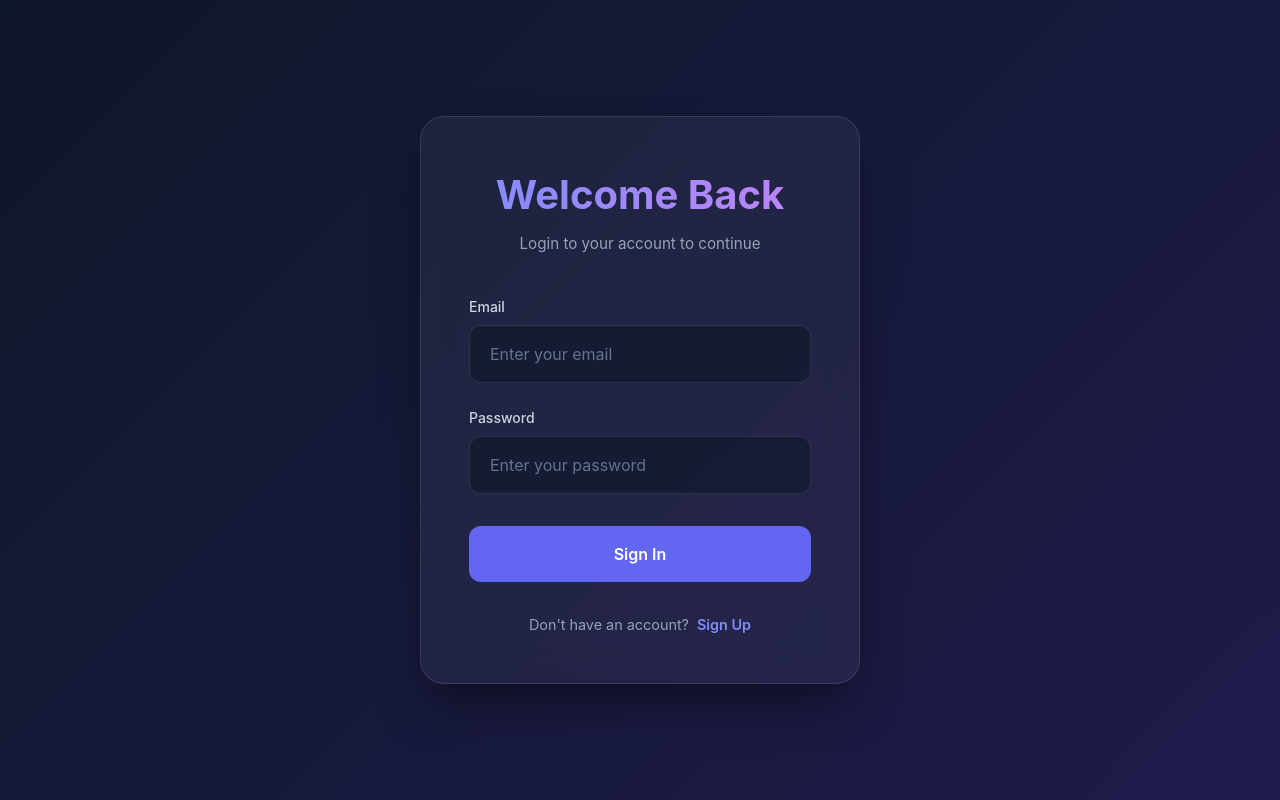
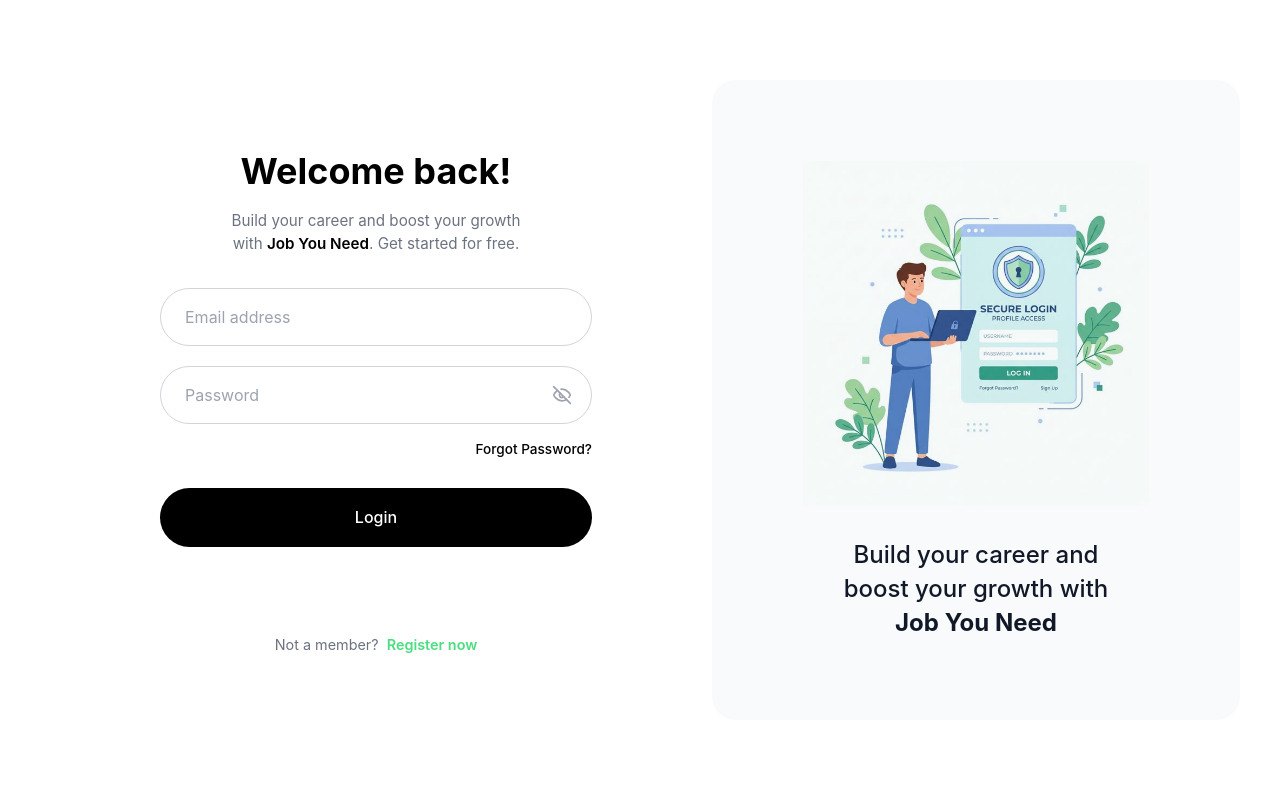
Before and after one commit to AmanSingh-404/Job_You_Need, a React app in the folder Frontend/: page /login in a window 1280 px wide. Built offline with nearby package versions, Linux system fonts and the light colour scheme; the HTML template or start-up script is replaced by a standard one.

Commit message:
update the UI login and signup

```diff
--- a/Frontend/src/pages/Auth.css
+++ b/Frontend/src/pages/Auth.css
@@ -1,179 +1,232 @@
 :root {
-  --primary-color: #6366f1;
-  --primary-hover: #4f46e5;
-  --bg-gradient: linear-gradient(135deg, #0f172a 0%, #1e1b4b 100%);
-  --glass-bg: rgba(255, 255, 255, 0.05);
-  --glass-border: rgba(255, 255, 255, 0.1);
-  --text-primary: #f8fafc;
-  --text-secondary: #94a3b8;
+  --font-family: 'Inter', -apple-system, BlinkMacSystemFont, "Segoe UI", Roboto, Helvetica, Arial, sans-serif;
+  --bg-color: #ffffff;
+  --panel-bg: #f8fafc; /* light slate/blue-white */
+  --text-primary: #111827;
+  --text-secondary: #6b7280;
+  --border-color: #d1d5db;
+  --primary-button: #000000;
+  --primary-button-hover: #1f2937;
+  --accent-color: #4ade80;
   --error-color: #ef4444;
 }
 
 body {
   margin: 0;
-  font-family: 'Inter', -apple-system, BlinkMacSystemFont, "Segoe UI", Roboto, Helvetica, Arial, sans-serif;
-  background: var(--bg-gradient);
+  font-family: var(--font-family);
+  background-color: var(--bg-color);
   color: var(--text-primary);
+}
+
+.auth-wrapper {
+  display: flex;
   min-height: 100vh;
+  justify-content: center;
+  align-items: center;
+  padding: 1rem;
+  box-sizing: border-box;
 }
 
 .auth-container {
   display: flex;
+  flex-direction: row;
+  width: 100%;
+  max-width: 1200px;
+  height: 80vh;
+  min-height: 600px;
+  background: #ffffff;
+  border-radius: 24px;
+}
+
+/* Left Panel (Form) */
+.auth-left {
+  flex: 1;
+  display: flex;
+  flex-direction: column;
+  justify-content: center;
+  padding: 4rem 10%;
+  box-sizing: border-box;
+  animation: fadeIn 0.8s ease;
+}
+
+/* Right Panel (Illustration) */
+.auth-right {
+  flex: 1;
+  background-color: var(--panel-bg);
+  border-radius: 24px;
+  display: flex;
+  flex-direction: column;
   justify-content: center;
   align-items: center;
-  min-height: 100vh;
-  padding: 2rem;
+  padding: 3rem;
   box-sizing: border-box;
+  text-align: center;
+  position: relative;
 }
 
-.auth-card {
-  background: var(--glass-bg);
-  backdrop-filter: blur(16px);
-  -webkit-backdrop-filter: blur(16px);
-  border: 1px solid var(--glass-border);
-  border-radius: 24px;
-  padding: 3rem;
-  width: 100%;
-  max-width: 440px;
-  box-shadow: 0 25px 50px -12px rgba(0, 0, 0, 0.5);
-  animation: slideUp 0.6s cubic-bezier(0.16, 1, 0.3, 1);
-}
-
-@keyframes slideUp {
-  0% {
-    opacity: 0;
-    transform: translateY(30px);
-  }
-  100% {
-    opacity: 1;
-    transform: translateY(0);
+@media (max-width: 900px) {
+  .auth-right {
+    display: none;
   }
 }
 
+.auth-right img {
+  max-width: 80%;
+  margin-bottom: 2rem;
+  object-fit: contain;
+  mix-blend-mode: multiply; /* Blends the white background of the illustration seamlessly */
+}
+
+.auth-right h2 {
+  font-size: 1.5rem;
+  font-weight: 500;
+  max-width: 300px;
+  margin: 0;
+  color: #111827;
+  line-height: 1.4;
+}
+
+.auth-right h2 strong {
+  font-weight: 700;
+}
+
+/* Header */
 .auth-header {
+  margin-bottom: 2rem;
   text-align: center;
-  margin-bottom: 2.5rem;
 }
 
 .auth-header h1 {
-  font-size: 2.5rem;
+  font-size: 2.25rem;
   font-weight: 700;
-  margin: 0 0 0.5rem 0;
-  background: linear-gradient(to right, #818cf8, #c084fc);
-  -webkit-background-clip: text;
-  background-clip: text;
-  -webkit-text-fill-color: transparent;
+  margin-bottom: 0.75rem;
+  color: #000000;
 }
 
 .auth-header p {
   color: var(--text-secondary);
   font-size: 0.95rem;
+  line-height: 1.5;
   margin: 0;
 }
 
+.auth-header strong {
+  color: #000;
+  font-weight: 600;
+}
+
+/* Form Elements */
 .auth-form {
   display: flex;
   flex-direction: column;
-  gap: 1.5rem;
+  gap: 1.25rem;
 }
 
-.input-group {
+.input-container {
+  position: relative;
   display: flex;
-  flex-direction: column;
-  gap: 0.5rem;
+  align-items: center;
 }
 
-.input-group label {
-  font-size: 0.875rem;
-  font-weight: 500;
-  color: #cbd5e1;
+.auth-input {
+  width: 100%;
+  padding: 1rem 1.5rem;
+  border: 1px solid var(--border-color);
+  border-radius: 9999px; /* Pill shape */
+  font-size: 1rem;
+  outline: none;
+  transition: all 0.2s ease;
+  box-sizing: border-box;
 }
 
-.input-group input {
-  background: rgba(15, 23, 42, 0.6);
-  border: 1px solid var(--glass-border);
-  border-radius: 12px;
-  padding: 1rem 1.25rem;
-  color: var(--text-primary);
-  font-size: 1rem;
-  transition: all 0.3s ease;
-  outline: none;
+.auth-input::placeholder {
+  color: #9ca3af;
 }
 
-.input-group input:focus {
-  border-color: var(--primary-color);
-  box-shadow: 0 0 0 4px rgba(99, 102, 241, 0.15);
-  background: rgba(15, 23, 42, 0.8);
+.auth-input:focus {
+  border-color: #000000;
 }
 
-.input-group input::placeholder {
-  color: #64748b;
+.password-toggle {
+  position: absolute;
+  right: 1.25rem;
+  background: none;
+  border: none;
+  cursor: pointer;
+  color: #9ca3af;
+}
+
+.forgot-password {
+  text-align: right;
+  margin-top: -0.5rem;
+}
+
+.forgot-password a {
+  color: #000000;
+  font-size: 0.85rem;
+  text-decoration: none;
+  font-weight: 500;
+}
+
+.forgot-password a:hover {
+  text-decoration: underline;
 }
 
 .auth-btn {
-  background: var(--primary-color);
-  color: white;
+  background-color: var(--primary-button);
+  color: #ffffff;
   border: none;
-  border-radius: 12px;
-  padding: 1rem;
+  border-radius: 9999px;
+  padding: 1.1rem;
   font-size: 1rem;
-  font-weight: 600;
+  font-weight: 500;
   cursor: pointer;
-  transition: all 0.3s ease;
+  transition: background-color 0.2s;
   margin-top: 0.5rem;
-  position: relative;
-  overflow: hidden;
 }
 
 .auth-btn:hover {
-  background: var(--primary-hover);
-  transform: translateY(-2px);
-  box-shadow: 0 10px 20px -10px var(--primary-color);
-}
-
-.auth-btn:active {
-  transform: translateY(0);
+  background-color: var(--primary-button-hover);
 }
 
 .auth-btn:disabled {
   opacity: 0.7;
   cursor: not-allowed;
-  transform: none;
 }
 
+/* Footer (Not a member?) */
 .auth-footer {
   text-align: center;
-  margin-top: 2rem;
+  margin-top: auto;
+  padding-top: 2rem;
   font-size: 0.9rem;
   color: var(--text-secondary);
 }
 
 .auth-link {
-  color: #818cf8;
+  color: #4ade80; /* green tint matching the right panel */
   text-decoration: none;
   font-weight: 600;
-  transition: color 0.3s ease;
-  margin-left: 0.5rem;
+  margin-left: 0.25rem;
 }
 
 .auth-link:hover {
-  color: #c084fc;
   text-decoration: underline;
 }
 
 .error-message {
-  background: rgba(239, 68, 68, 0.1);
-  border-left: 4px solid var(--error-color);
-  color: #fca5a5;
-  padding: 1rem;
+  background: #fee2e2;
+  color: #b91c1c;
+  padding: 0.75rem 1rem;
   border-radius: 8px;
   font-size: 0.875rem;
-  align-items: center;
+  margin-bottom: 1rem;
+  border-left: 4px solid var(--error-color);
 }
 
 .loader {
-  border: 2px solid rgba(255, 255, 255, 0.1);
-  border-top: 2px solid white;
+  border: 2px solid rgba(255,255,255,0.3);
+  border-top: 2px solid #ffffff;
   border-radius: 50%;
   width: 20px;
   height: 20px;
@@ -185,3 +238,8 @@ body {
   0% { transform: rotate(0deg); }
   100% { transform: rotate(360deg); }
 }
+
+@keyframes fadeIn {
+  from { opacity: 0; transform: translateY(10px); }
+  to { opacity: 1; transform: translateY(0); }
+}
--- a/Frontend/src/pages/Login.jsx
+++ b/Frontend/src/pages/Login.jsx
@@ -2,12 +2,14 @@ import React, { useState } from 'react';
 import { Link, useNavigate } from 'react-router-dom';
 import axios from 'axios';
 import './Auth.css';
+import illustration from '../assets/secure-login.png';
 
 const Login = () => {
   const [email, setEmail] = useState('');
   const [password, setPassword] = useState('');
   const [error, setError] = useState('');
   const [isLoading, setIsLoading] = useState(false);
+  const [showPassword, setShowPassword] = useState(false);
 
   const navigate = useNavigate();
 
@@ -17,17 +19,11 @@ const Login = () => {
     setError('');
 
     try {
-      // Backend expects email and password
       const response = await axios.post('/api/auth/login', {
         email,
         password
       });
-
-      // Store token or user data if necessary
-      // Assuming response.data contains a token or user details
       console.log('Login successful', response.data);
-
-      // Navigate to dashboard or home page
       navigate('/');
     } catch (err) {
       console.error('Login error', err);
@@ -38,48 +34,75 @@ const Login = () => {
   };
 
   return (
+    <div className="auth-wrapper">
       <div className="auth-container">
-      <div className="auth-card">
+        {/* Left Side (Form) */}
+        <div className="auth-left">
           <div className="auth-header">
-          <h1>Welcome Back</h1>
-          <p>Login to your account to continue</p>
+            <h1>Welcome back!</h1>
+            <p>
+              Build your career and boost your growth<br/>
+              with <strong>Job You Need</strong>. Get started for free.
+            </p>
           </div>
 
           {error && <div className="error-message">{error}</div>}
 
           <form className="auth-form" onSubmit={handleLogin}>
-          <div className="input-group">
-            <label htmlFor="email">Email</label>
+            <div className="input-container">
               <input
                 type="email"
-              id="email"
-              placeholder="Enter your email"
+                className="auth-input"
+                placeholder="Email address"
                 value={email}
                 onChange={(e) => setEmail(e.target.value)}
                 required
               />
             </div>
 
-          <div className="input-group">
-            <label htmlFor="password">Password</label>
+            <div className="input-container">
               <input
-              type="password"
-              id="password"
-              placeholder="Enter your password"
+                type={showPassword ? "text" : "password"}
+                className="auth-input"
+                placeholder="Password"
                 value={password}
                 onChange={(e) => setPassword(e.target.value)}
                 required
               />
+              <button
+                type="button"
+                className="password-toggle"
+                onClick={() => setShowPassword(!showPassword)}
+                aria-label="Toggle password visibility"
+              >
+                {showPassword ? (
+                  <svg xmlns="http://www.w3.org/2000/svg" width="20" height="20" viewBox="0 0 24 24" fill="none" stroke="currentColor" strokeWidth="2" strokeLinecap="round" strokeLinejoin="round"><path d="M2.062 12.348a1 1 0 0 1 0-.696 10.75 10.75 0 0 1 19.876 0 1 1 0 0 1 0 .696 10.75 10.75 0 0 1-19.876 0"/><circle cx="12" cy="12" r="3"/></svg>
+                ) : (
+                  <svg xmlns="http://www.w3.org/2000/svg" width="20" height="20" viewBox="0 0 24 24" fill="none" stroke="currentColor" strokeWidth="2" strokeLinecap="round" strokeLinejoin="round"><path d="M9.88 9.88a3 3 0 1 0 4.24 4.24"/><path d="M10.73 5.08A10.43 10.43 0 0 1 12 5c7 0 10 7 10 7a13.16 13.16 0 0 1-1.67 2.68"/><path d="M6.61 6.61A13.526 13.526 0 0 0 2 12s3 7 10 7a9.74 9.74 0 0 0 5.39-1.61"/><line x1="2" y1="2" x2="22" y2="22"/></svg>
+                )}
+              </button>
+            </div>
+
+            <div className="forgot-password">
+              <Link to="/forgot">Forgot Password?</Link>
             </div>
 
             <button type="submit" className="auth-btn" disabled={isLoading}>
-            {isLoading ? <div className="loader"></div> : 'Sign In'}
+              {isLoading ? <div className="loader"></div> : 'Login'}
             </button>
           </form>
 
           <div className="auth-footer">
-          Don't have an account?
-          <Link to="/register" className="auth-link">Sign Up</Link>
+            Not a member? <Link to="/register" className="auth-link">Register now</Link>
+          </div>
+        </div>
+
+        {/* Right Side (Illustration) */}
+        <div className="auth-right">
+          <img src={illustration} alt="Tuga's App Illustration" />
+          <h2>
+            Build your career and boost your growth with <strong>Job You Need</strong>
+          </h2>
         </div>
       </div>
     </div>
--- a/Frontend/src/pages/Register.jsx
+++ b/Frontend/src/pages/Register.jsx
@@ -2,6 +2,7 @@ import React, { useState } from 'react';
 import { Link, useNavigate } from 'react-router-dom';
 import axios from 'axios';
 import './Auth.css';
+import illustration from '../assets/secure-login.png';
 
 const Register = () => {
   const [username, setUsername] = useState('');
@@ -9,6 +10,7 @@ const Register = () => {
   const [password, setPassword] = useState('');
   const [error, setError] = useState('');
   const [isLoading, setIsLoading] = useState(false);
+  const [showPassword, setShowPassword] = useState(false);
 
   const navigate = useNavigate();
 
@@ -18,16 +20,12 @@ const Register = () => {
     setError('');
 
     try {
-      // Backend expects username, email, and password
       const response = await axios.post('/api/auth/register', {
         username,
         email,
         password
       });
-
       console.log('Registration successful', response.data);
-
-      // Navigate to login page
       navigate('/login');
     } catch (err) {
       console.error('Registration error', err);
@@ -38,60 +36,82 @@ const Register = () => {
   };
 
   return (
+    <div className="auth-wrapper">
       <div className="auth-container">
-      <div className="auth-card">
+        {/* Left Side (Form) */}
+        <div className="auth-left">
           <div className="auth-header">
-          <h1>Create Account</h1>
-          <p>Sign up to get started</p>
+            <h1>Join us!</h1>
+            <p>
+              Create your account to start building your career<br/>
+              with <strong>Job You Need</strong>.
+            </p>
           </div>
 
           {error && <div className="error-message">{error}</div>}
 
           <form className="auth-form" onSubmit={handleRegister}>
-          <div className="input-group">
-            <label htmlFor="username">Username</label>
+            <div className="input-container">
               <input
                 type="text"
-              id="username"
-              placeholder="Choose a username"
+                className="auth-input"
+                placeholder="Username"
                 value={username}
                 onChange={(e) => setUsername(e.target.value)}
                 required
               />
             </div>
 
-          <div className="input-group">
-            <label htmlFor="email">Email</label>
+            <div className="input-container">
               <input
                 type="email"
-              id="email"
-              placeholder="Enter your email"
+                className="auth-input"
+                placeholder="Email address"
                 value={email}
                 onChange={(e) => setEmail(e.target.value)}
                 required
               />
             </div>
 
-          <div className="input-group">
-            <label htmlFor="password">Password</label>
+            <div className="input-container">
               <input
-              type="password"
-              id="password"
-              placeholder="Create a password"
+                type={showPassword ? "text" : "password"}
+                className="auth-input"
+                placeholder="Password"
                 value={password}
                 onChange={(e) => setPassword(e.target.value)}
                 required
               />
+              <button
+                type="button"
+                className="password-toggle"
+                onClick={() => setShowPassword(!showPassword)}
+                aria-label="Toggle password visibility"
+              >
+                {showPassword ? (
+                  <svg xmlns="http://www.w3.org/2000/svg" width="20" height="20" viewBox="0 0 24 24" fill="none" stroke="currentColor" strokeWidth="2" strokeLinecap="round" strokeLinejoin="round"><path d="M2.062 12.348a1 1 0 0 1 0-.696 10.75 10.75 0 0 1 19.876 0 1 1 0 0 1 0 .696 10.75 10.75 0 0 1-19.876 0"/><circle cx="12" cy="12" r="3"/></svg>
+                ) : (
+                  <svg xmlns="http://www.w3.org/2000/svg" width="20" height="20" viewBox="0 0 24 24" fill="none" stroke="currentColor" strokeWidth="2" strokeLinecap="round" strokeLinejoin="round"><path d="M9.88 9.88a3 3 0 1 0 4.24 4.24"/><path d="M10.73 5.08A10.43 10.43 0 0 1 12 5c7 0 10 7 10 7a13.16 13.16 0 0 1-1.67 2.68"/><path d="M6.61 6.61A13.526 13.526 0 0 0 2 12s3 7 10 7a9.74 9.74 0 0 0 5.39-1.61"/><line x1="2" y1="2" x2="22" y2="22"/></svg>
+                )}
+              </button>
             </div>
 
-          <button type="submit" className="auth-btn" disabled={isLoading}>
-            {isLoading ? <div className="loader"></div> : 'Sign Up'}
+            <button type="submit" className="auth-btn" disabled={isLoading} style={{ marginTop: '1.25rem' }}>
+              {isLoading ? <div className="loader"></div> : 'Register'}
             </button>
           </form>
 
           <div className="auth-footer">
-          Already have an account?
-          <Link to="/login" className="auth-link">Sign In</Link>
+            Already a member? <Link to="/login" className="auth-link">Sign In</Link>
+          </div>
+        </div>
+
+        {/* Right Side (Illustration) */}
+        <div className="auth-right">
+          <img src={illustration} alt="Tuga's App Illustration" />
+          <h2>
+            Build your career and boost your growth with <strong>Job You Need</strong>
+          </h2>
         </div>
       </div>
     </div>
```
Also changed, not shown: Frontend/src/assets/illustration.png (added), Frontend/src/assets/secure-login.png (added). Lines whose indentation alone changed are shown as unchanged.
